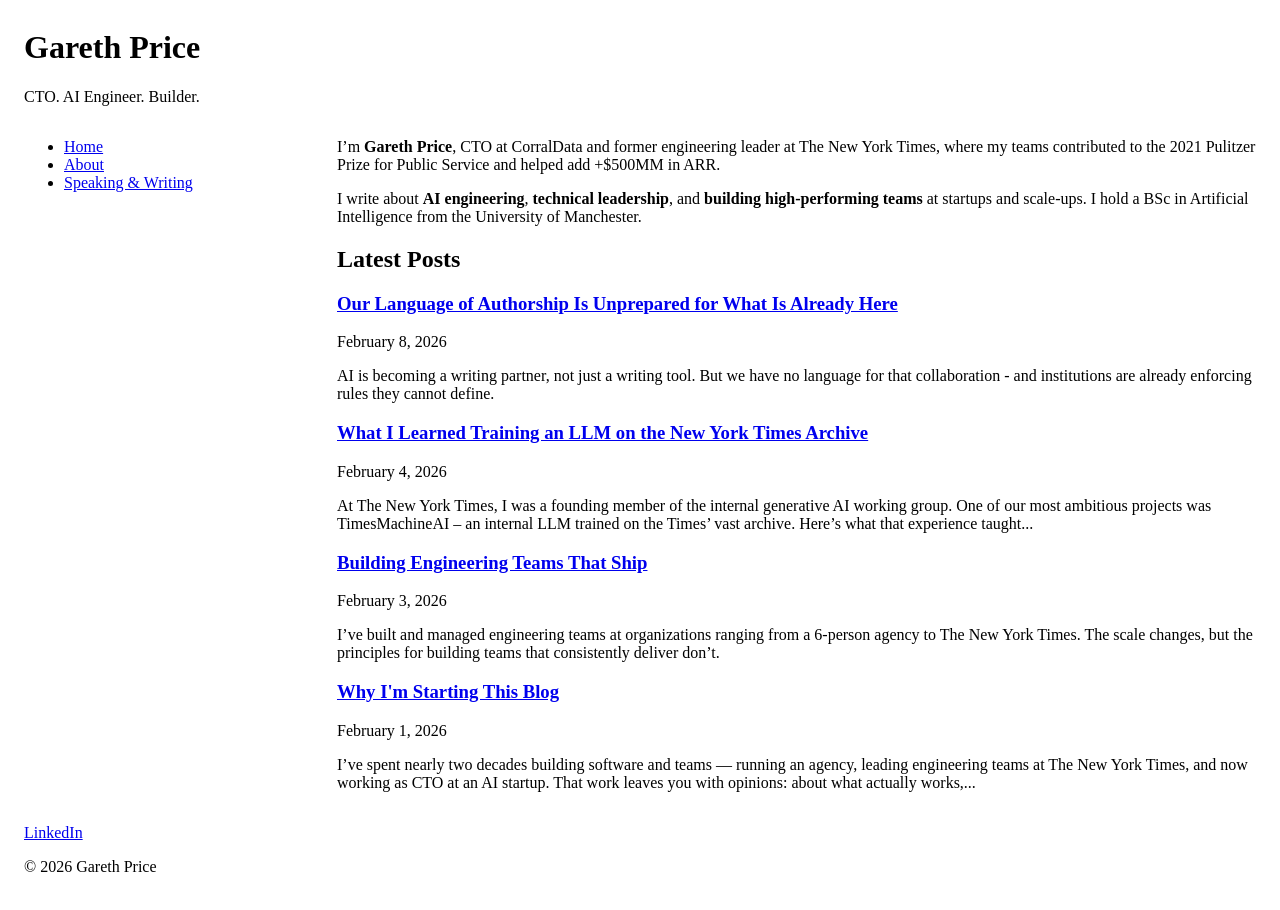
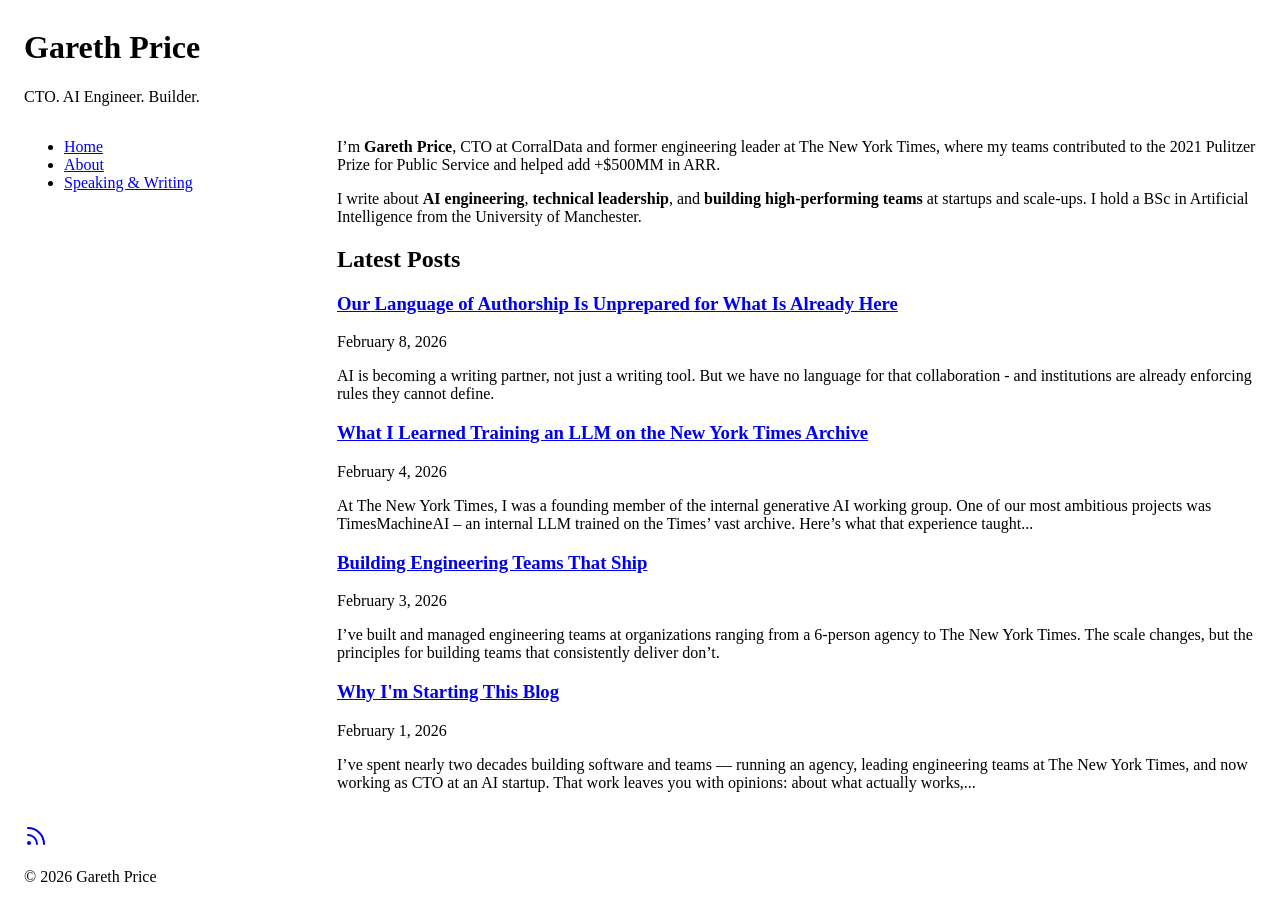
Before and after one commit to garethsprice/blog, a Jekyll site: the page built from index.md, in a window 1280 px wide. Built offline with Jekyll 4.4.1, drawn with Linux system fonts in a browser that asks for light colours.

Commit message:
Enhance footer and head sections with social media links and icon support. Add Lucide icon library for improved visual elements.

```diff
--- a/_includes/footer.html
+++ b/_includes/footer.html
@@ -1,4 +1,9 @@
 <footer>
-  <p><a href="{{ site.author.linkedin }}">LinkedIn</a></p>
+  <p>
+    <a href="{{ site.author.linkedin }}" title="LinkedIn" aria-label="LinkedIn"><i data-lucide="linkedin"></i></a>
+    <a href="{{ site.author.github }}" title="GitHub" aria-label="GitHub"><i data-lucide="github"></i></a>
+    <a href="{{ site.baseurl }}/feed.xml" title="Atom Feed" aria-label="Atom Feed"><i data-lucide="rss"></i></a>
+  </p>
   <p>&copy; {{ site.time | date: '%Y' }} {{ site.title | escape }}</p>
 </footer>
+<script>lucide.createIcons();</script>
--- a/_includes/head.html
+++ b/_includes/head.html
@@ -5,5 +5,6 @@
 <meta name="author" content="{{ site.author.name }}">
 <link rel="stylesheet" href="{{ '/assets/css/main.css' | relative_url }}">
 <link rel="canonical" href="{{ page.url | absolute_url }}">
+<script src="https://unpkg.com/lucide@latest"></script>
 {% feed_meta %}
 {% seo %}
```
